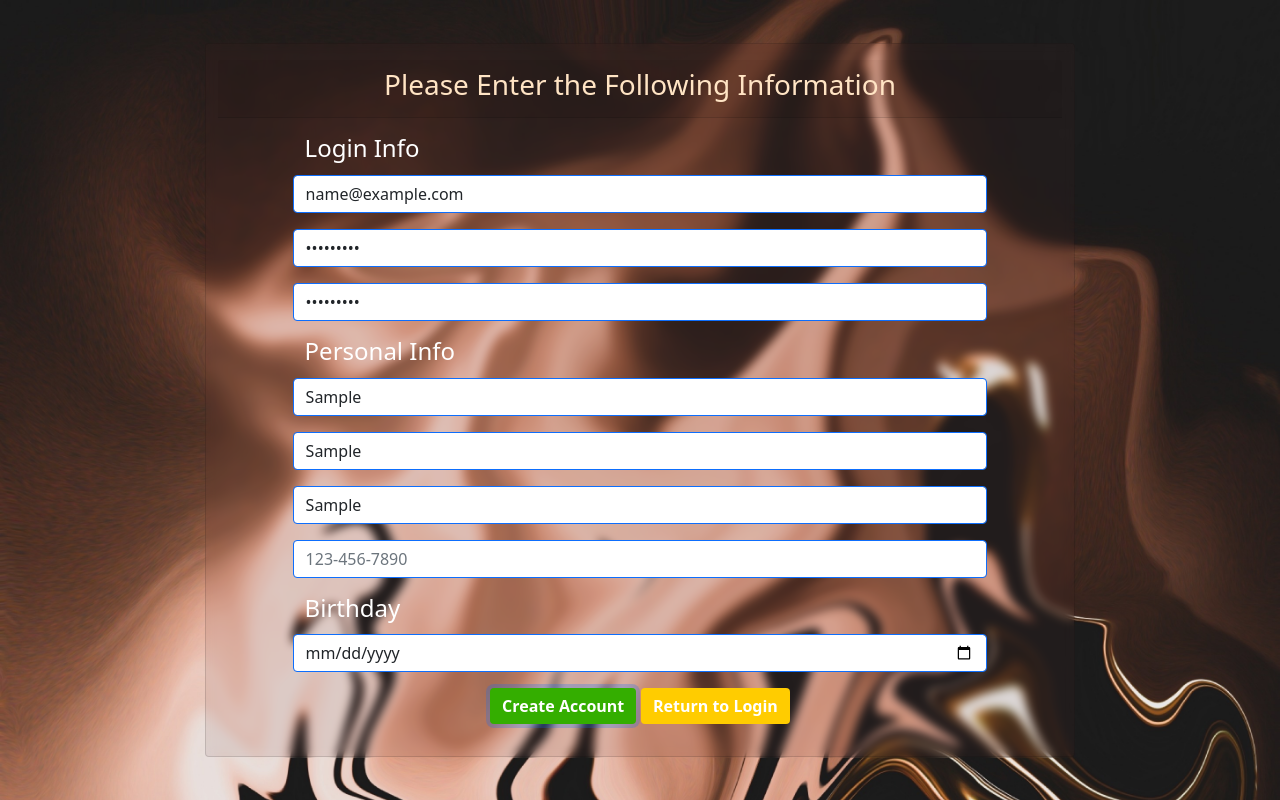
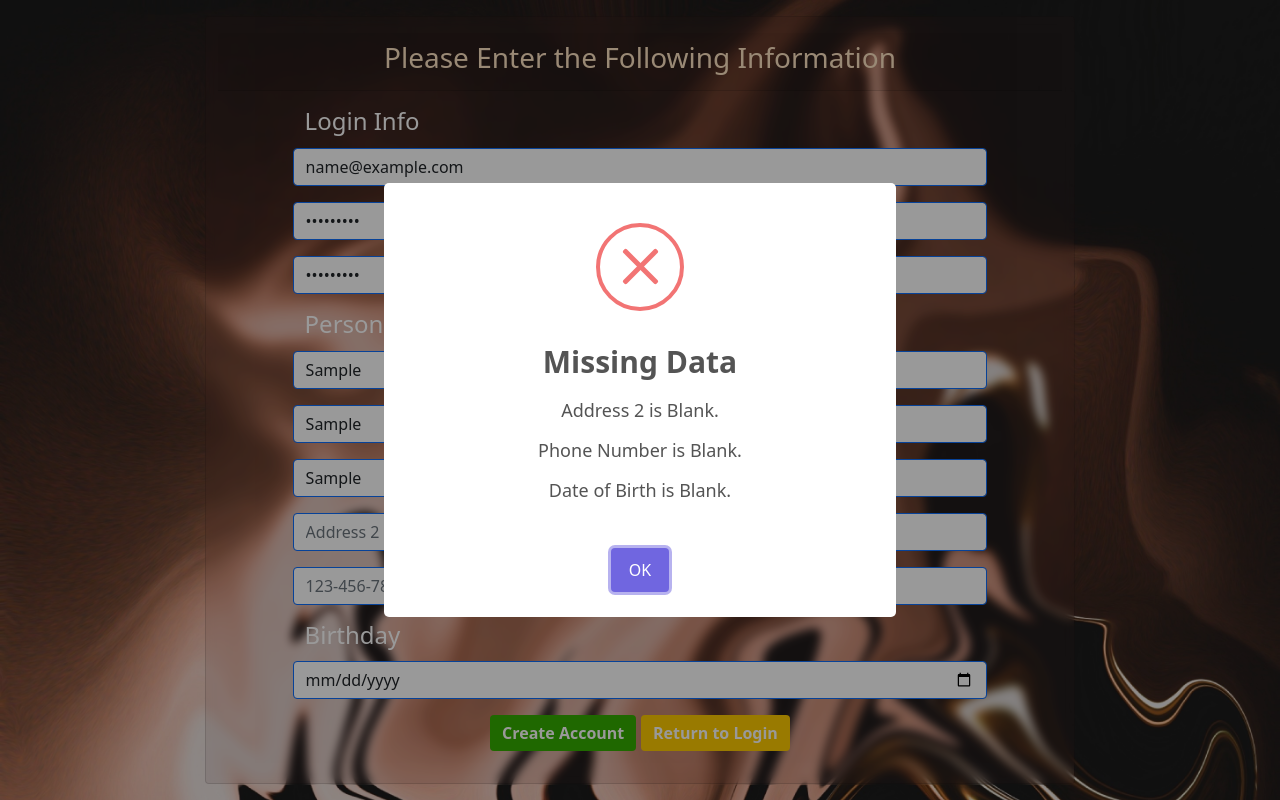
Before and after one commit to ColeLMII/DS3870_FinalProject, a plain HTML site: page SwollenCoffee/newAccount.html in a window 1280 px wide. Both pictures are taken after typing "name@example.com", "Sample123", "Sample123", "Sample", "Sample", "Sample" into the empty fields and a click on the button "Create Account". Drawn offline with nearby package versions, Linux system fonts and the light colour scheme.

Commit message:
Added Address 2 to newAccount

```diff
--- a/SwollenCoffee/js/app.js
+++ b/SwollenCoffee/js/app.js
@@ -71,7 +71,6 @@ $(document).on('click','#btnNewAccount', function(){
         blnError=true;
         strErrorMessage+= '<p>Password is Blank.</p>';
     }else if(!isValidPassword($('#txtPassword').val())){
-
         blnError=true;
         strErrorMessage+='<p>Password is not valid</p>';
     }
@@ -83,9 +82,13 @@ $(document).on('click','#btnNewAccount', function(){
         blnError=true;
         strErrorMessage+= '<p>Last Name is Blank.</p>';
     }
-    if(!$('#txtAddress').val()){
+    if(!$('#txtAddress1').val()){
         blnError=true;
-        strErrorMessage+= '<p>Address is Blank.</p>';
+        strErrorMessage+= '<p>Address 1 is Blank.</p>';
+    }
+    if(!$('#txtAddress2').val()){
+        blnError=true;
+        strErrorMessage+= '<p>Address 2 is Blank.</p>';
     }
     if(!$('#txtPhoneNumber').val()){
         blnError=true;
@@ -132,7 +135,7 @@ $(document).on('click','#btnNewAccount', function(){
                 window.location.href='login.html'; //window.location.replace removes from history
             }
         })
-    }*/
+    }
 })
 
 $(document).on('click','#btnBackToLogin', function(){
--- a/SwollenCoffee/newAccount.html
+++ b/SwollenCoffee/newAccount.html
@@ -24,7 +24,8 @@
                     <h4 class="text-align: right; text-white mt-3">Personal Info</h4>
                     <input id="txtFirstName" type="firstName" class="form-control mt-1 border border-primary rounded animate__animated animate__fadeInDownBig" aria-label="Enter First Name" placeholder="First Name">
                     <input id="txtLastName" type="lastName" class="form-control mt-3 border border-primary rounded animate__animated animate__fadeInDownBig" aria-label="Enter Last Name" placeholder="Last Name">
-                    <input id="txtAddress" type="address" class="form-control mt-3 border border-primary rounded animate__animated animate__fadeInDownBig" aria-label="Address" placeholder="Address">
+                    <input id="txtAddress1" type="address" class="form-control mt-3 border border-primary rounded animate__animated animate__fadeInDownBig" aria-label="Address" placeholder="Address 1">
+                    <input id="txtAddress2" type="address" class="form-control mt-3 border border-primary rounded animate__animated animate__fadeInDownBig" aria-label="Address 2" placeholder="Address 2">
                     <input id="txtPhoneNumber" type="tel" pattern="[0-9-() ]*" class="form-control mt-3 border border-primary rounded animate__animated animate__fadeInDownBig" aria-label="Phone Number" placeholder="123-456-7890">
                     <h4 class="text-align: right; text-white mt-3">Birthday</h4>
                     <input id="txtDateOfBirth" type="date" class="form-control mt-1 border border-primary rounded animate__animated animate__fadeInDownBig" aria-label="Date of Birth" placeholder="Date of Birth">
```
